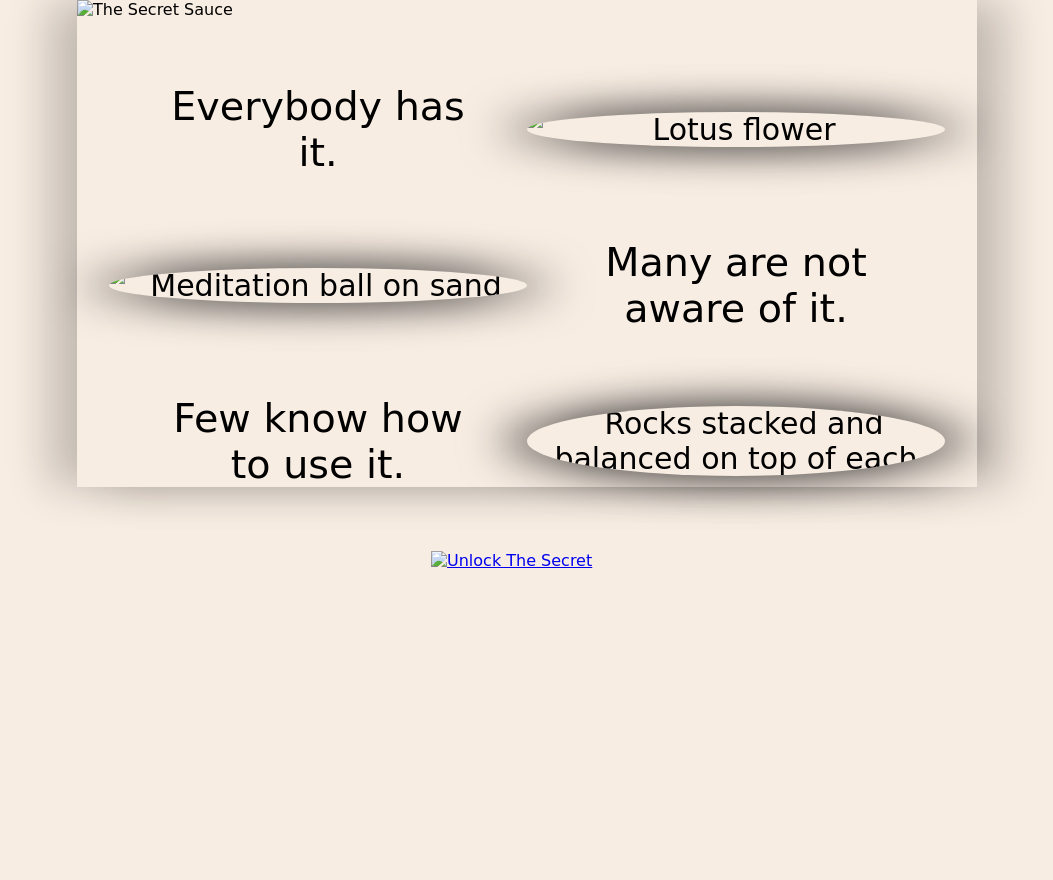
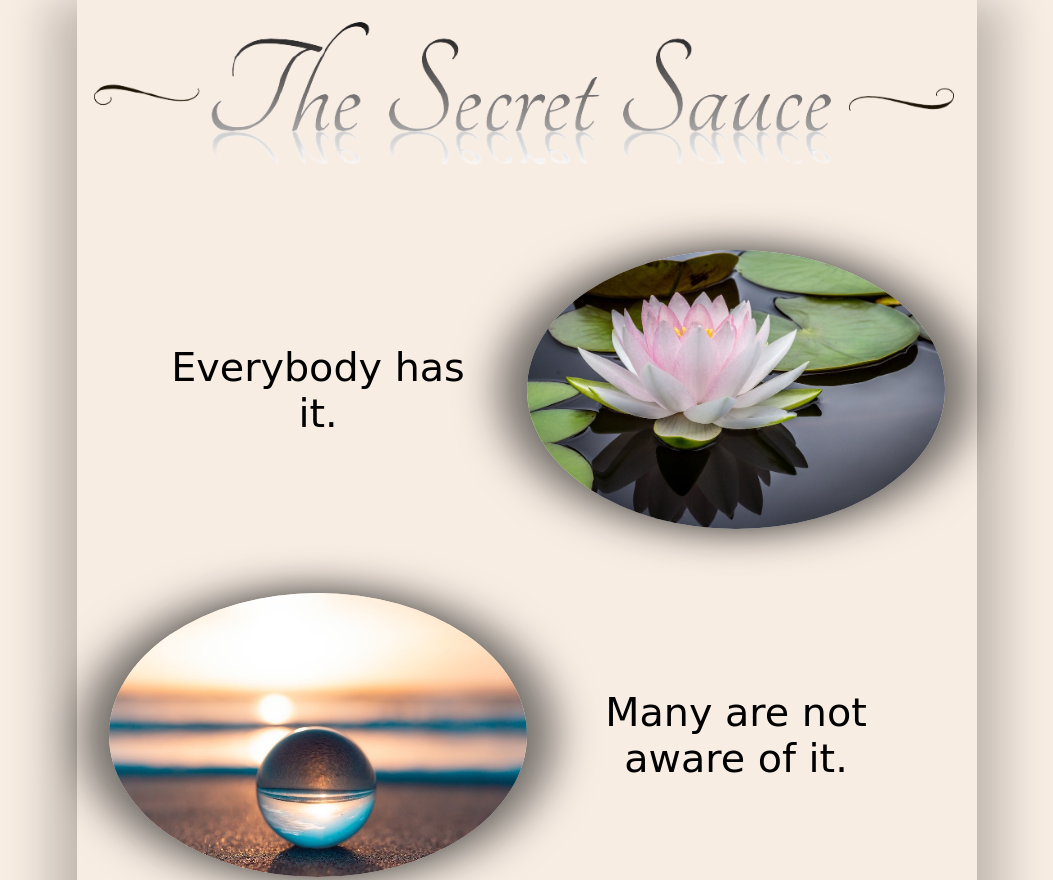
Before and after one commit to SecretSauceGS/SecretSauceGS.github.io, a plain HTML site: page index.html in a window 1280 px wide. Shown: the top 880 px of the page, without its empty margins (113-1166 px from the left). Before the commit the page ends 800 px from the top, so only its background shows below. Drawn offline with Linux system fonts and the light colour scheme; files that its build step writes are made by us from their sources; a web font is replaced by a local one.

Commit message:
Update index.html

```diff
--- a/index.html
+++ b/index.html
@@ -8,7 +8,7 @@
 
   <link rel="preconnect" href="https://fonts.gstatic.com">
   <link href="https://fonts.googleapis.com/css2?family=Gruppo&display=swap" rel="stylesheet">
-  <link rel="stylesheet" href="css/style.css">
+  <link rel="stylesheet" href="style.css">
 
   <title>🗝 The Secret Sauce</title>
 </head>
@@ -16,28 +16,28 @@
 <body>
   <main>
     <header>
-      <img src="img/SS_title_trans.png" alt="The Secret Sauce">
+      <img src="SS_title_trans.png" alt="The Secret Sauce">
     </header>
 
     <div class="container">
       <p class="left">Everybody has it.</p>
-      <img class="pic" src="img/lotus1.jpg" alt="Lotus flower">
+      <img class="pic" src="lotus1.jpg" alt="Lotus flower">
     </div>
 
     <div class="container">
-      <img class="pic" src="img/ball-on-sand.jpg" alt="Meditation ball on sand">
+      <img class="pic" src="ball-on-sand.jpg" alt="Meditation ball on sand">
       <p class="right">Many are not aware of it.</p>
     </div>
 
     <div class="container">
       <p class="left">Few know how to use it.</p>
-      <img class="pic" src="img/rocks.jpg" alt="Rocks stacked and balanced on top of each">
+      <img class="pic" src="rocks.jpg" alt="Rocks stacked and balanced on top of each">
     </div>
   </main>
 
   <div class="btn-container">
     <a href="https://www.digistore24.com/redir/357631/naaziz/">
-      <img src="img/test-key.png" alt="Unlock The Secret">
+      <img src="test-key.png" alt="Unlock The Secret">
     </a>
   </div>
 
```
